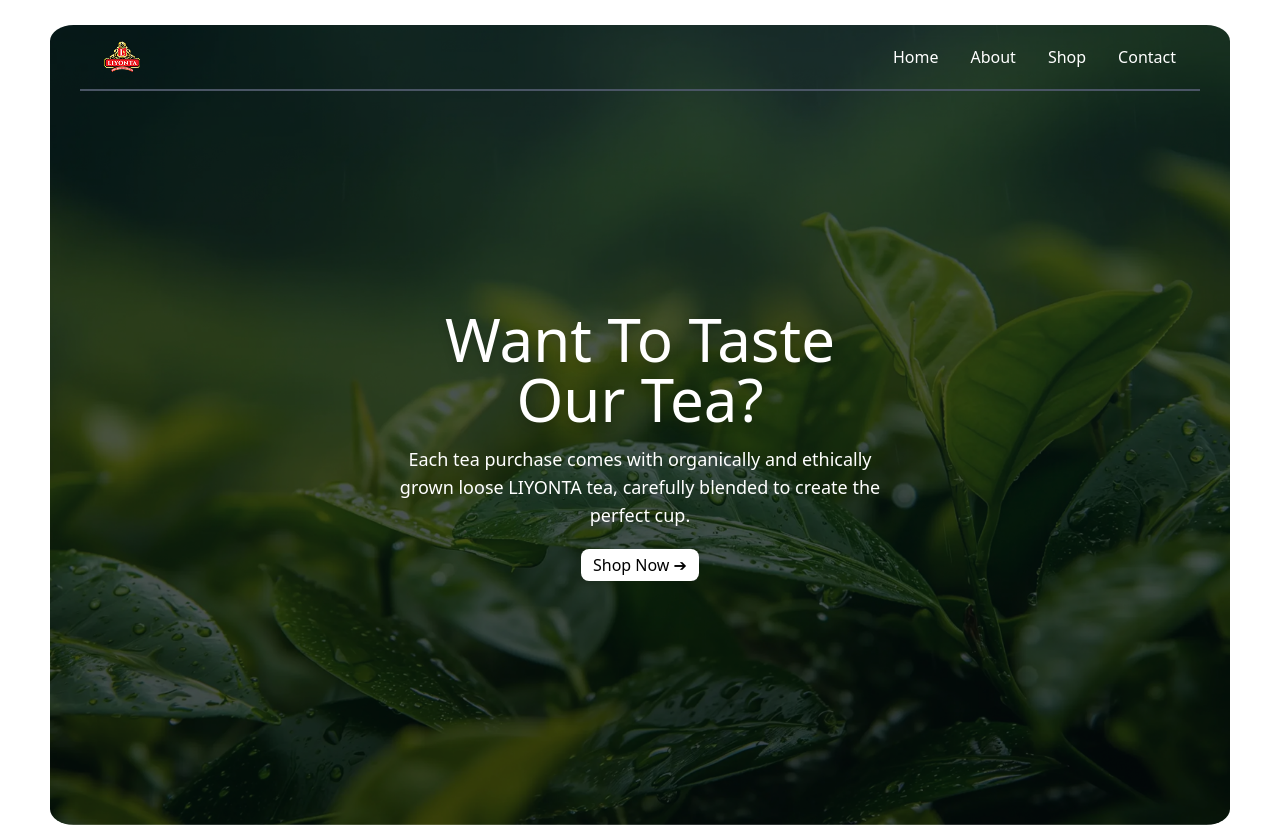
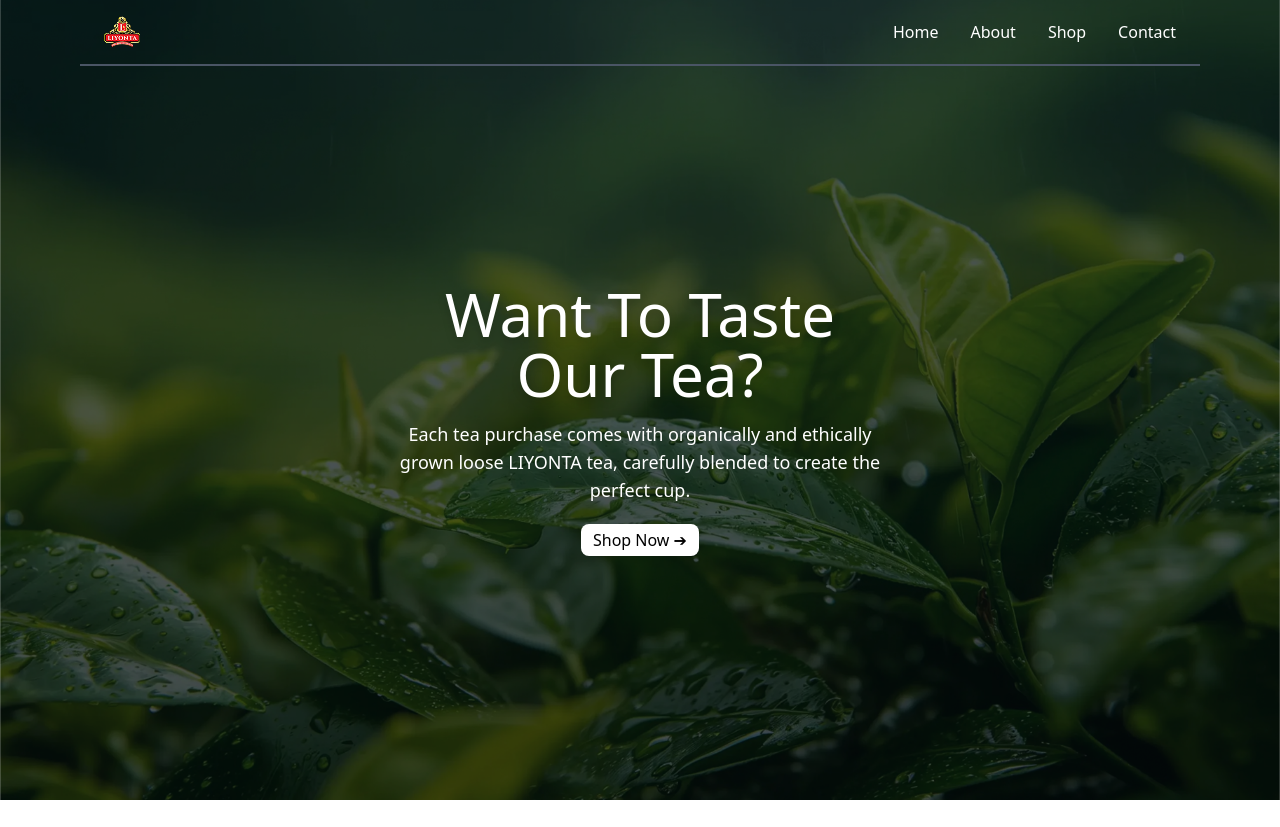
Before and after one commit to SanaVS2000/liyonta-tea, a Next.js app: page / in a window 1280 px wide. Shown: the top 827 px of the page. Built offline with nearby package versions, Linux system fonts and the light colour scheme.

Commit message:
Update animation3

```diff
--- a/components/cover.tsx
+++ b/components/cover.tsx
@@ -19,14 +19,14 @@
   return (
     <section className="relative h-[100vh] w-full">
       <motion.div
-        initial={{ borderRadius: "0%", marginLeft: 0, marginRight: 0, marginTop: 0 }}
+        initial={{ borderRadius: "2%", marginLeft: 50, marginRight: 50, marginTop: 25 }}
         whileInView={
           hasScrolled
             ? {
-                borderRadius: "2%",
-                marginLeft: 50,
-                marginRight: 50,
-                marginTop: 25,
+                borderRadius: "0%",
+                marginLeft: 0,
+                marginRight: 0,
+                marginTop: 0,
               }
             : {}
         }
```
